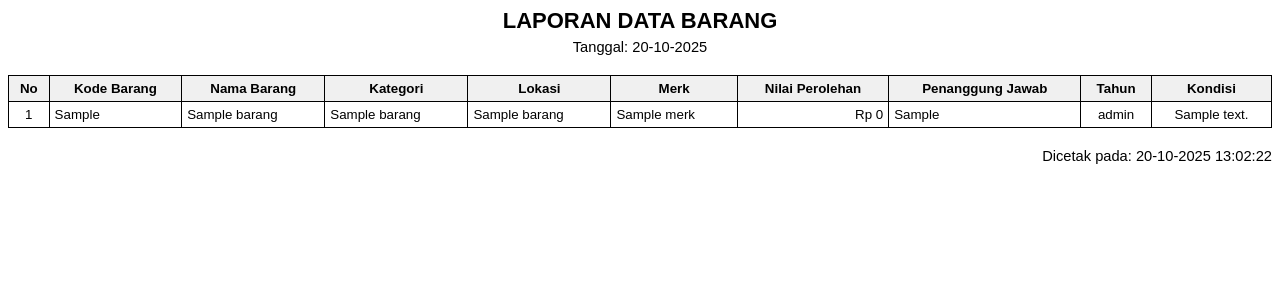
After one commit to rahmaddiva/Sabar-Sistem-Administrasi-Barang-Negara, a CodeIgniter 4 app: the page made by app/Views/barang/export_pdf.php in a window 1280 px wide. The commit adds this page. Shown: the top 300 px of the page. Run offline with PHP 8.4 and a stand-in for CodeIgniter, Linux system fonts and the light colour scheme; the template is opened without the code that fills it: most values are stand-ins (such as "Sample title", 1, 10 or a date in 2020); some libraries are stand-ins or nearby versions.

Commit message:
export pdf & excel

```diff
--- a/app/Config/Routes.php
+++ b/app/Config/Routes.php
@@ -24,3 +24,5 @@ $routes->get('detail-barang/(:num)', 'BarangController::detail/$1');
 $routes->get('edit-barang/(:num)', 'BarangController::edit/$1');
 $routes->post('update-barang/(:num)', 'BarangController::update/$1');
 $routes->post('delete-barang/(:num)', 'BarangController::delete/$1');
+$routes->get('export-pdf', 'BarangController::export_pdf');
+$routes->get('export-excel', 'BarangController::export_excel');
--- a/app/Views/barang/detail.php
+++ b/app/Views/barang/detail.php
@@ -64,7 +64,7 @@
                                 <tr>
                                     <td><strong>Nilai Perolehan</strong></td>
                                     <td>:</td>
-                                    <td>Rp <?= number_format($barang['nilai_perolehan'], 0, ',', '.') ?></td>
+                                    <td> <?= number_format($barang['nilai_perolehan'], 0, ',', '.') ?></td>
                                 </tr>
                                 <tr>
                                     <td><strong>Penanggung Jawab</strong></td>
--- /dev/null
+++ b/app/Views/barang/export_pdf.php
@@ -0,0 +1,106 @@
+<!DOCTYPE html>
+<html>
+
+<head>
+    <meta charset="utf-8">
+    <title>Data Barang</title>
+    <style>
+        body {
+            font-family: Arial, sans-serif;
+            font-size: 11pt;
+        }
+
+        .header {
+            text-align: center;
+            margin-bottom: 20px;
+        }
+
+        .header h2 {
+            margin: 0;
+            padding: 0;
+        }
+
+        .header p {
+            margin: 5px 0;
+        }
+
+        table {
+            width: 100%;
+            border-collapse: collapse;
+            margin-bottom: 20px;
+        }
+
+        th,
+        td {
+            border: 1px solid #000;
+            padding: 5px;
+            font-size: 10pt;
+        }
+
+        th {
+            background-color: #f0f0f0;
+            font-weight: bold;
+            text-align: center;
+        }
+
+        tr:nth-child(even) {
+            background-color: #f9f9f9;
+        }
+
+        .footer {
+            margin-top: 20px;
+            text-align: right;
+        }
+
+        .page-break {
+            page-break-after: always;
+        }
+    </style>
+</head>
+
+<body>
+    <div class="header">
+        <h2>LAPORAN DATA BARANG</h2>
+        <p>Tanggal: <?= date('d-m-Y') ?></p>
+    </div>
+
+    <table>
+        <thead>
+            <tr>
+                <th>No</th>
+                <th>Kode Barang</th>
+                <th>Nama Barang</th>
+                <th>Kategori</th>
+                <th>Lokasi</th>
+                <th>Merk</th>
+                <th>Nilai Perolehan</th>
+                <th>Penanggung Jawab</th>
+                <th>Tahun</th>
+                <th>Kondisi</th>
+            </tr>
+        </thead>
+        <tbody>
+            <?php $no = 1; ?>
+            <?php foreach ($barang as $row): ?>
+                <tr>
+                    <td style="text-align: center;"><?= $no++ ?></td>
+                    <td><?= esc($row['kode_barang']) ?></td>
+                    <td><?= esc($row['nama_barang']) ?></td>
+                    <td><?= esc($row['nama_kategori']) ?></td>
+                    <td><?= esc($row['nama_lokasi']) ?></td>
+                    <td><?= esc($row['merk']) ?></td>
+                    <td style="text-align: right;">Rp <?= number_format($row['nilai_perolehan'], 0, ',', '.') ?></td>
+                    <td><?= esc($row['penanggung_jawab']) ?></td>
+                    <td style="text-align: center;"><?= esc($row['tahun_perolehan']) ?></td>
+                    <td style="text-align: center;"><?= esc($row['kondisi']) ?></td>
+                </tr>
+            <?php endforeach; ?>
+        </tbody>
+    </table>
+
+    <div class="footer">
+        <p>Dicetak pada: <?= date('d-m-Y H:i:s') ?></p>
+    </div>
+</body>
+
+</html>
--- a/composer.json
+++ b/composer.json
@@ -12,7 +12,9 @@
     "require": {
         "php": "^8.1",
         "chillerlan/php-qrcode": "^5.0",
-        "codeigniter4/framework": "^4.0"
+        "codeigniter4/framework": "^4.0",
+        "dompdf/dompdf": "^3.1",
+        "phpoffice/phpspreadsheet": "^5.1"
     },
     "require-dev": {
         "fakerphp/faker": "^1.9",
```
Also changed, not shown: app/Controllers/BarangController.php (+172 -4 lines), app/Views/barang/index.php (+18 -4 lines), public/uploads/barang/images/1760941218_b47137c914181abd62d5.png (added), public/uploads/barang/qrcodes/qr_8272123.png (added), 2 other files.
